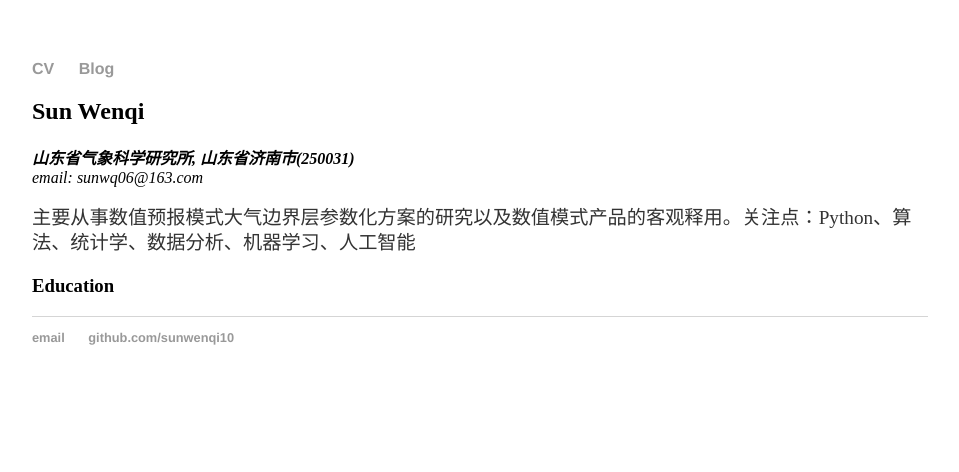
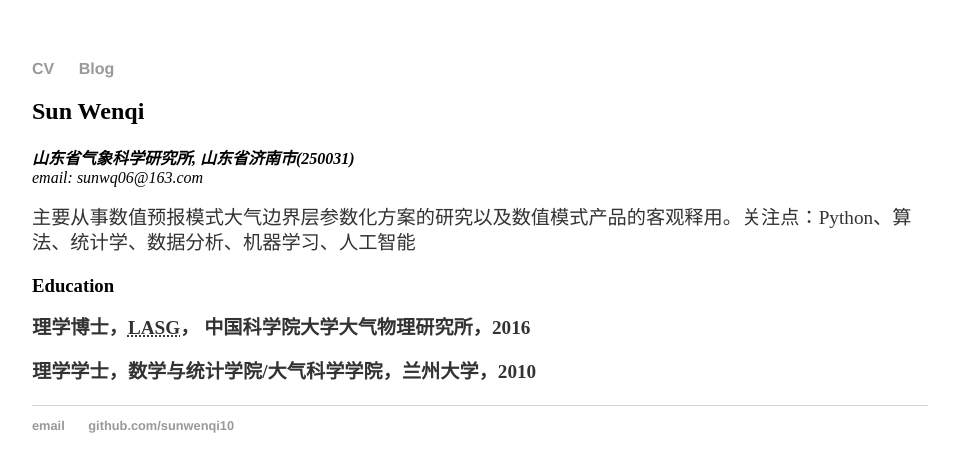
Before and after one commit to sunwenqi10/sunwenqi10.github.io, a Jekyll site: the page built from index.html, in a window 1280 px wide. Shown: the top 472 px of the page, without its empty margins (160-1119 px from the left). Built offline with Jekyll 4.4.1, drawn with Linux system fonts in a browser that asks for light colours.

Commit message:
Update index.html

```diff
--- a/index.html
+++ b/index.html
@@ -14,4 +14,11 @@ title: Sun Wenqi's Blog
 	主要从事数值预报模式大气边界层参数化方案的研究以及数值模式产品的客观释用。关注点：Python、算法、统计学、数据分析、机器学习、人工智能
 	</p>
 	<h3>Education</h3>
+	<p>
+	        <strong>理学博士，<abbr title="大气科学和地球流体力学数值模拟国家重点实验室">LASG</abbr>，
+			中国科学院大学大气物理研究所，2016</strong>
+	</p>
+	<p>
+	        <strong>理学学士，数学与统计学院/大气科学学院，兰州大学，2010</strong>
+	</p>
 </div>
```
